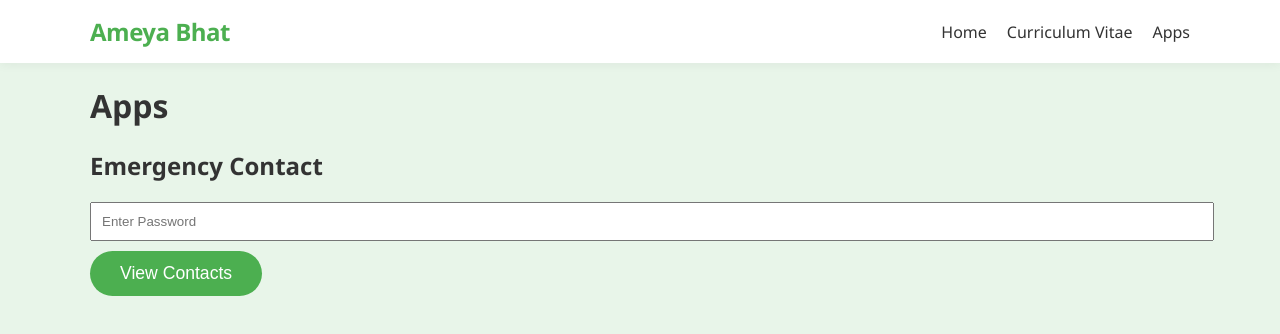
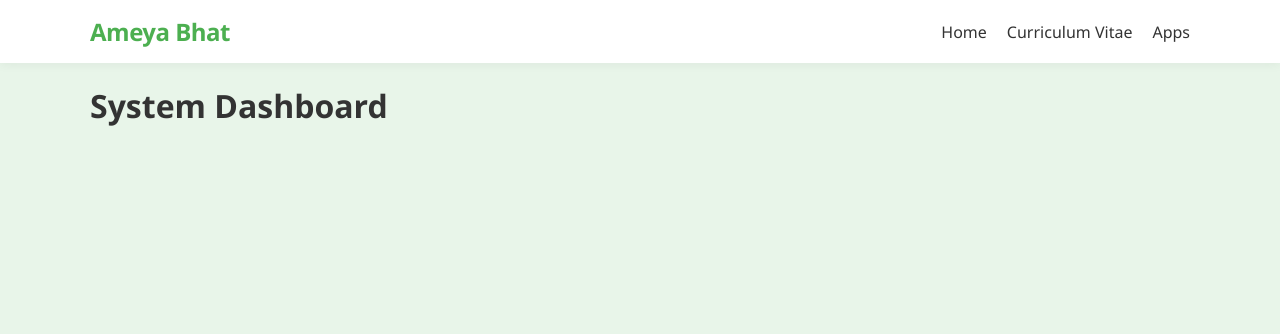
Before and after one commit to amuuboi/ameya-site, a React (Create React App) app: page /apps in a window 1280 px wide. Shown: the top 334 px of the page. Built offline with nearby package versions, Linux system fonts and the light colour scheme.

Commit message:
Update Apps.js
made dashboard and directory search

```diff
--- a/src/pages/Apps.js
+++ b/src/pages/Apps.js
@@ -1,63 +1,53 @@
-import React, { useState } from 'react';
+import React, { useMemo } from 'react';
+import './Apps.css';
 
 const Apps = () => {
-    const [password, setPassword] = useState('');
-    const [contacts, setContacts] = useState([]);
-    const [showContacts, setShowContacts] = useState(false);
+    // Scans the 'App' directory specifically
+    // Ensure your folder is named 'App' and sits next to Apps.js
+    const appFiles = require.context('./App', true, /\.js$/);
 
-    const handlePasswordSubmit = async (e) => {
-        e.preventDefault();
-        try {
-            const response = await fetch('/api/emergency-contacts', {
-                method: 'POST',
-                headers: { 'Content-Type': 'application/json' },
-                body: JSON.stringify({ password })
-            });
-            const data = await response.json();
-            if (data.success) {
-                setContacts(data.contacts);
-                setShowContacts(true);
-            } else {
-                alert("Wrong password");
-            }
-        } catch (err) {
-            console.error("Error fetching contacts");
-        }
-    };
+    const automatedAppRegistry = useMemo(() => {
+        return appFiles.keys()
+            .map((fileName) => {
+                const module = appFiles(fileName);
+                const Component = module.default;
+
+                // If it's a valid React component, we treat it as an app
+                if (Component) {
+                    // Clean up filename to create the App Name
+                    // e.g., "./Emergency.js" -> "Emergency"
+                    // e.g., "./Calculator/index.js" -> "Calculator"
+                    const rawName = fileName.split('/').pop().replace('.js', '');
+                    const displayName = rawName === 'index'
+                        ? fileName.split('/')[1]
+                        : rawName;
+
+                    return {
+                        name: displayName,
+                        Component: Component,
+                        // Fallback to A4 if style_id is missing
+                        layoutClass: Component.style_id || 'A4'
+                    };
+                }
+                return null;
+            })
+            .filter(Boolean);
+    }, [appFiles]);
 
     return (
         <main className="container">
             <div className="apps-page">
-                <h1>Apps</h1>
-                <div className="app-card">
-                    <h2>Emergency Contact</h2>
-                    <div className="app-ui">
-                        {showContacts ? (
-                            <div className="contact-data">
-                                {contacts.map((c, index) => (
-                                    <p key={index}><strong>{c.name}</strong> - {c.num}</p>
-                                ))}
-                                <button
-                                    onClick={() => { setShowContacts(false); setPassword(''); }}
-                                    className="btn-primary"
-                                >
-                                    Lock
-                                </button>
+                <h1>System Dashboard</h1>
+                <div className="apps-grid">
+                    {automatedAppRegistry.map((app, index) => (
+                        <div key={index} className={`iso-container ${app.layoutClass}`}>
+                            <div className="iso-header">{app.layoutClass}</div>
+                            <div className="iso-content">
+                                <h2 className="app-title">{app.name}</h2>
+                                <app.Component />
                             </div>
-                        ) : (
-                            <form onSubmit={handlePasswordSubmit}>
-                                <input
-                                    type="password"
-                                    placeholder="Enter Password"
-                                    value={password}
-                                    onChange={(e) => setPassword(e.target.value)}
-                                    className="secret-input"
-                                    style={{ width: '100%', padding: '10px', marginBottom: '10px' }}
-                                />
-                                <button type="submit" className="btn-primary">View Contacts</button>
-                            </form>
-                        )}
-                    </div>
+                        </div>
+                    ))}
                 </div>
             </div>
         </main>
```
